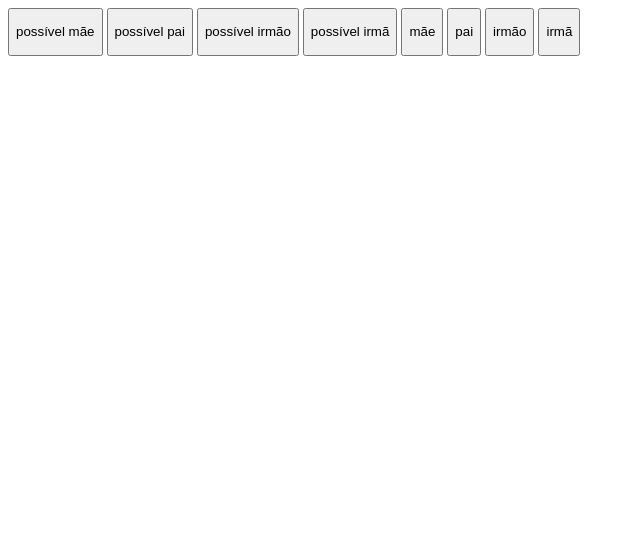
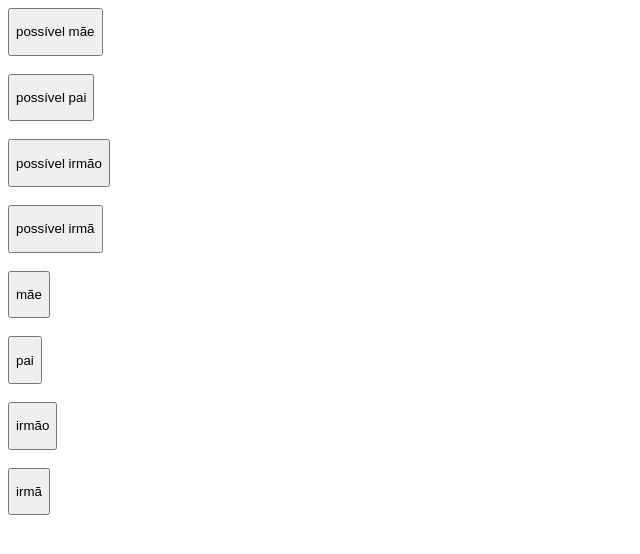
Before and after one commit to Akley13/copy, a plain HTML site: page index.html in a window 1280 px wide. Shown: the whole page, without its empty margins (0-640 px from the left). Drawn offline with Linux system fonts and the light colour scheme.

Commit message:
Update index.html

```diff
--- a/index.html
+++ b/index.html
@@ -6,14 +6,14 @@
   <title>Copiar Frases</title>
 </head>
 <body>
-  <button onclick="copiarTexto('possivelMae')"><p id="possivelMae">possível mãe</p></button>
-  <button onclick="copiarTexto('possivelPai')"><p id="possivelPai">possível pai</p></button>
-  <button onclick="copiarTexto('possivelIrmao')"><p id="possivelIrmao">possível irmão</p></button>
-  <button onclick="copiarTexto('possivelIrma')"><p id="possivelIrma">possível irmã</p></button>
+  <button onclick="copiarTexto('possivelMae')"><p id="possivelMae">possível mãe</p></button> <br><br>
+  <button onclick="copiarTexto('possivelPai')"><p id="possivelPai">possível pai</p></button><br><br>
+  <button onclick="copiarTexto('possivelIrmao')"><p id="possivelIrmao">possível irmão</p></button><br><br>
+  <button onclick="copiarTexto('possivelIrma')"><p id="possivelIrma">possível irmã</p></button><br><br>
 
-  <button onclick="copiarTexto('mae')"><p id="mae">mãe</p></button>
-  <button onclick="copiarTexto('pai')"><p id="pai">pai</p></button>
-  <button onclick="copiarTexto('irmao')"><p id="irmao">irmão</p></button>
+  <button onclick="copiarTexto('mae')"><p id="mae">mãe</p></button><br><br>
+  <button onclick="copiarTexto('pai')"><p id="pai">pai</p></button><br><br>
+  <button onclick="copiarTexto('irmao')"><p id="irmao">irmão</p></button><br><br>
   <button onclick="copiarTexto('irma')"><p id="irma">irmã</p></button>
 
   <script src="script.js"></script>
```
